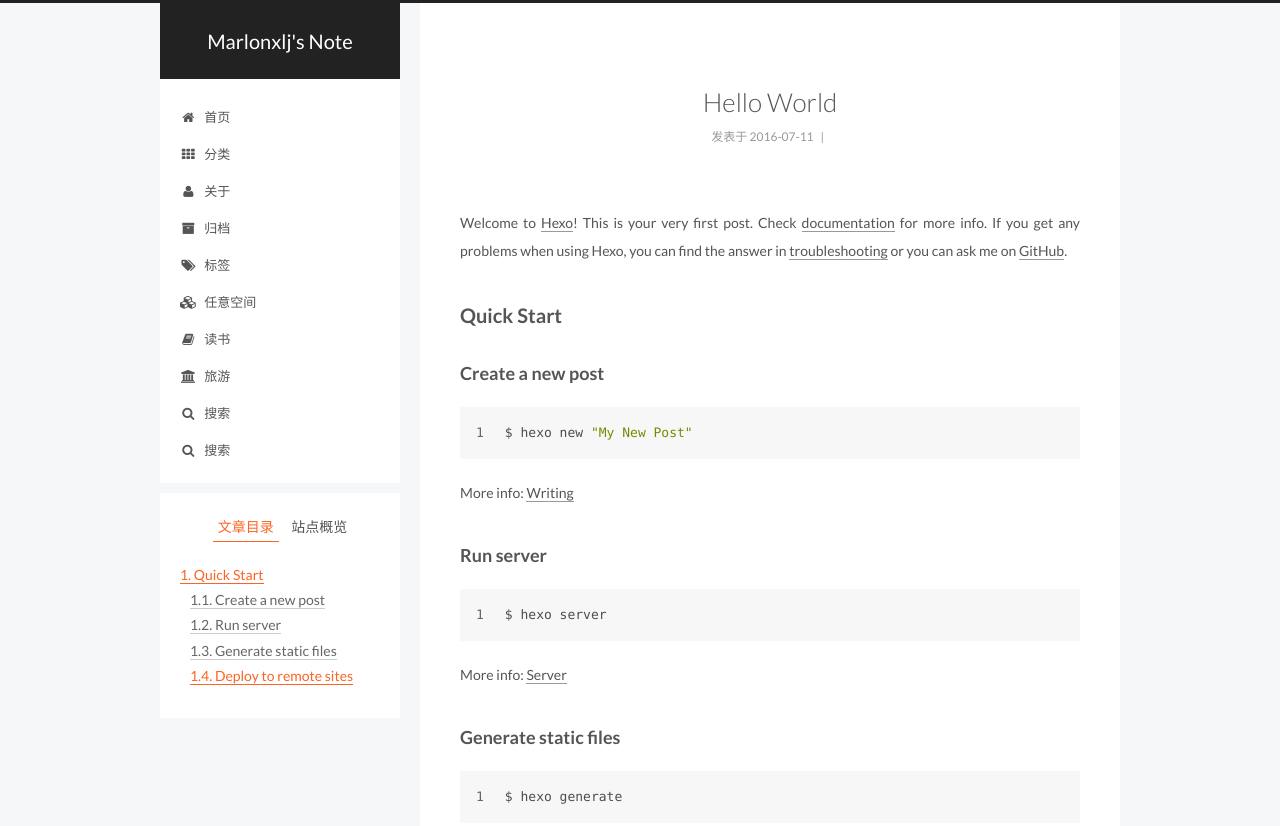
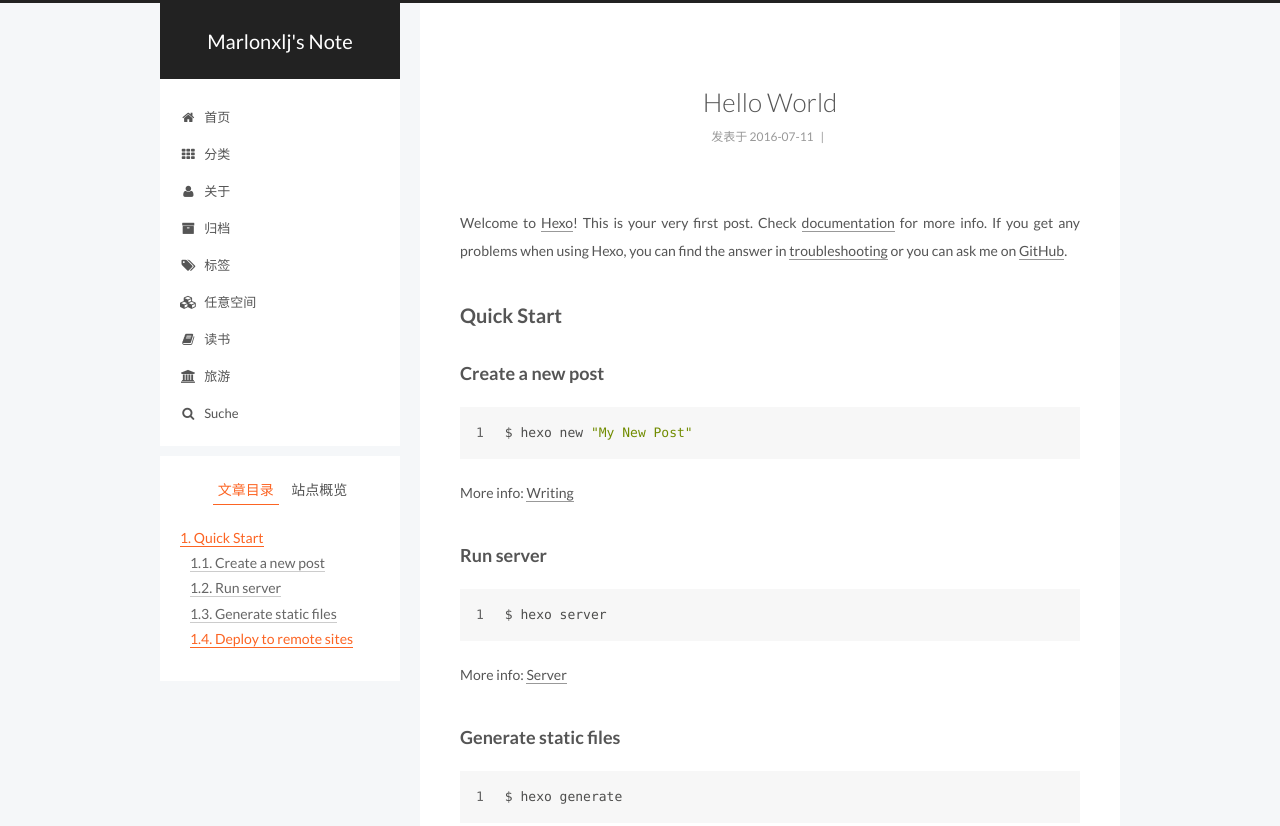
Before and after one commit to marlonxlj/marlonxlj.github.io, a plain HTML site: page 2016/07/11/hello-world/index.html in a window 1280 px wide. Shown: the top 826 px of the page. Drawn offline with Linux system fonts and the light colour scheme; a script that the page names is missing.

Commit message:
Site updated: 2016-07-14 12:46:45

```diff
--- a/2016/07/11/hello-world/index.html
+++ b/2016/07/11/hello-world/index.html
@@ -252,16 +252,6 @@ Quick">
         </li>
 
 
-        <li class="menu-item menu-item-search">
-          <a href="/search" rel="section">
-
-              <i class="menu-item-icon fa fa-fw fa-search"></i> <br />
-
-            搜索
-          </a>
-        </li>
-
-
 
         <li class="menu-item menu-item-search">
 
@@ -270,7 +260,7 @@ Quick">
 
               <i class="menu-item-icon fa fa-search fa-fw"></i> <br />
 
-            搜索
+            Suche
           </a>
         </li>
 
--- a/css/main.css
+++ b/css/main.css
@@ -1549,7 +1549,7 @@ pre .javascript .function {
   width: 4px;
   height: 4px;
   border-radius: 50%;
-  background: #3088ba;
+  background: #3bf7a2;
 }
 .links-of-blogroll {
   font-size: 13px;
```
Also changed, not shown: 2016/07/11/你好，MARLON/index.html (+1 -11 lines), archives/2016/07/index.html (+1 -11 lines), archives/2016/index.html (+1 -11 lines), archives/index.html (+1 -11 lines), index.html (+1 -11 lines).
